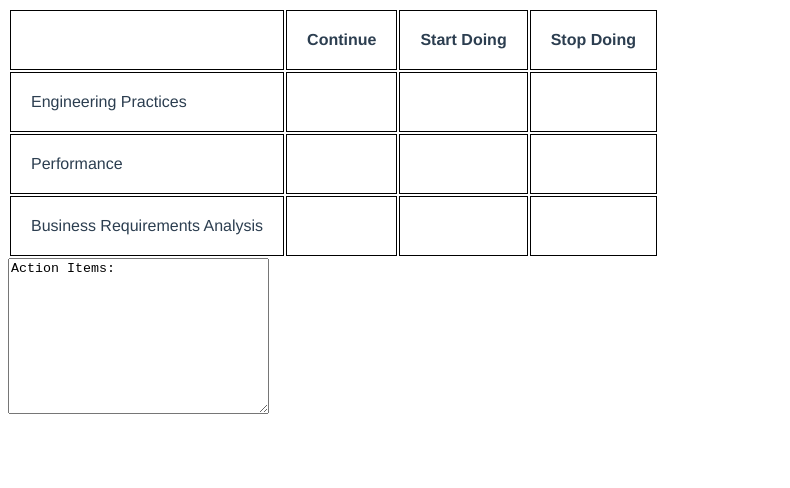
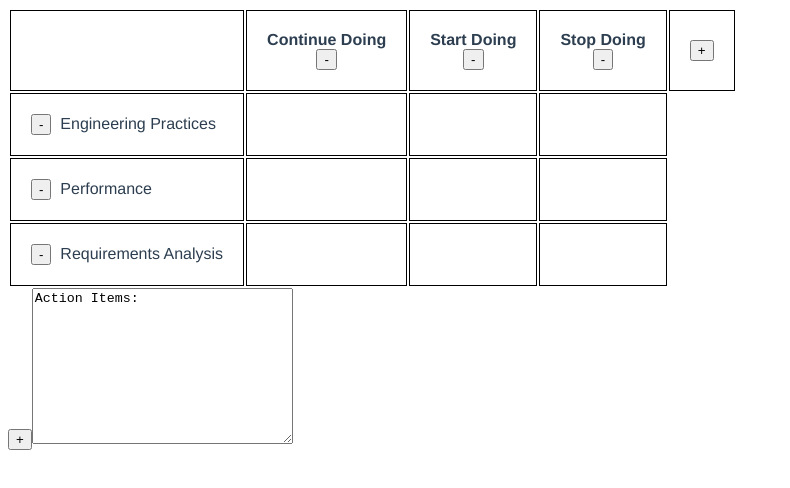
Before and after one commit to adityamenon/RetroTool, a Vue app in the folder RetroToolVue/: page /#/board in a window 1280 px wide. Shown: the top 488 px of the page, without its empty margins (0-790 px from the left). Built offline with nearby package versions, Linux system fonts and the light colour scheme.

Commit message:
Editables done

```diff
--- a/RetroToolVue/package.json
+++ b/RetroToolVue/package.json
@@ -13,6 +13,7 @@
     "lint": "eslint --ext .js,.vue src test/e2e/specs"
   },
   "dependencies": {
+    "lodash": "^4.17.4",
     "vue": "^2.2.6",
     "vue-router": "^2.3.1"
   },
--- a/RetroToolVue/src/components/Board.vue
+++ b/RetroToolVue/src/components/Board.vue
@@ -3,29 +3,95 @@
     <table>
       <thead>
       <th></th>
-      <th v-for="column in columns"> {{ column }} </th>
+      <th v-for="column in columns">
+        <span contenteditable="true" v-on:blur="changeColumnLabel(column.id, $event)">{{ column.label }}</span>
+        <br>
+        <button v-on:click="removeColumn(column.id)">-</button>
+      </th>
+      <th><button v-on:click="addColumn">+</button></th>
       </thead>
       <tbody>
       <tr v-for="row in rows">
-        <td>{{ row }}</td>
+        <td>
+          <button v-on:click="removeRow(row.id)">-</button>&nbsp;
+          <span contenteditable="true" v-on:blur="changeRowLabel(row.id, $event)">{{ row.label }}</span>
+        </td>
         <td v-for="column in columns">
         </td>
       </tr>
       </tbody>
     </table>
+    <button v-on:click="addRow">+</button>
 
     <textarea cols="30" rows="10" v-model="actionItems" placeholder="Action Items"></textarea>
   </section>
 </template>
 
+
 <script>
+  import _ from 'lodash'
+
   export default {
     name: 'board',
     data () {
       return {
-        columns: ['Continue', 'Start Doing', 'Stop Doing'],
-        rows: ['Engineering Practices', 'Performance', 'Business Requirements Analysis'],
+        columns: [
+          {
+            label: 'Continue Doing',
+            id: Math.random()
+          },
+          {
+            label: 'Start Doing',
+            id: Math.random()
+          },
+          {
+            label: 'Stop Doing',
+            id: Math.random()
+          }
+        ],
+        rows: [
+          {
+            label: 'Engineering Practices',
+            id: Math.random()
+          },
+          {
+            label: 'Performance',
+            id: Math.random()
+          },
+          {
+            label: 'Requirements Analysis',
+            id: Math.random()
+          }
+        ],
         actionItems: 'Action Items:'
+      }
+    },
+    methods: {
+      removeColumn: function (id) {
+        this.columns = _.filter(this.columns, column => column.id !== id)
+      },
+      removeRow: function (id) {
+        this.rows = _.filter(this.rows, row => row.id !== id)
+      },
+      addColumn () {
+        this.columns.push({label: 'New Column', id: Math.random()})
+      },
+      addRow () {
+        this.rows.push({label: 'New Row', id: Math.random()})
+      },
+      changeColumnLabel (id, ev) {
+        this.columns.splice(
+          _.findIndex(this.columns, column => column.id === id),
+          1,
+          {id: id, label: ev.target.innerText}
+        )
+      },
+      changeRowLabel (id, ev) {
+        this.rows.splice(
+          _.findIndex(this.rows, row => row.id === id),
+          1,
+          {id: id, label: ev.target.innerText}
+        )
       }
     }
   }
@@ -37,4 +103,7 @@
     border: 1px solid black;
     padding: 20px;
   }
+  th {
+    text-align: center;
+  }
 </style>
```
